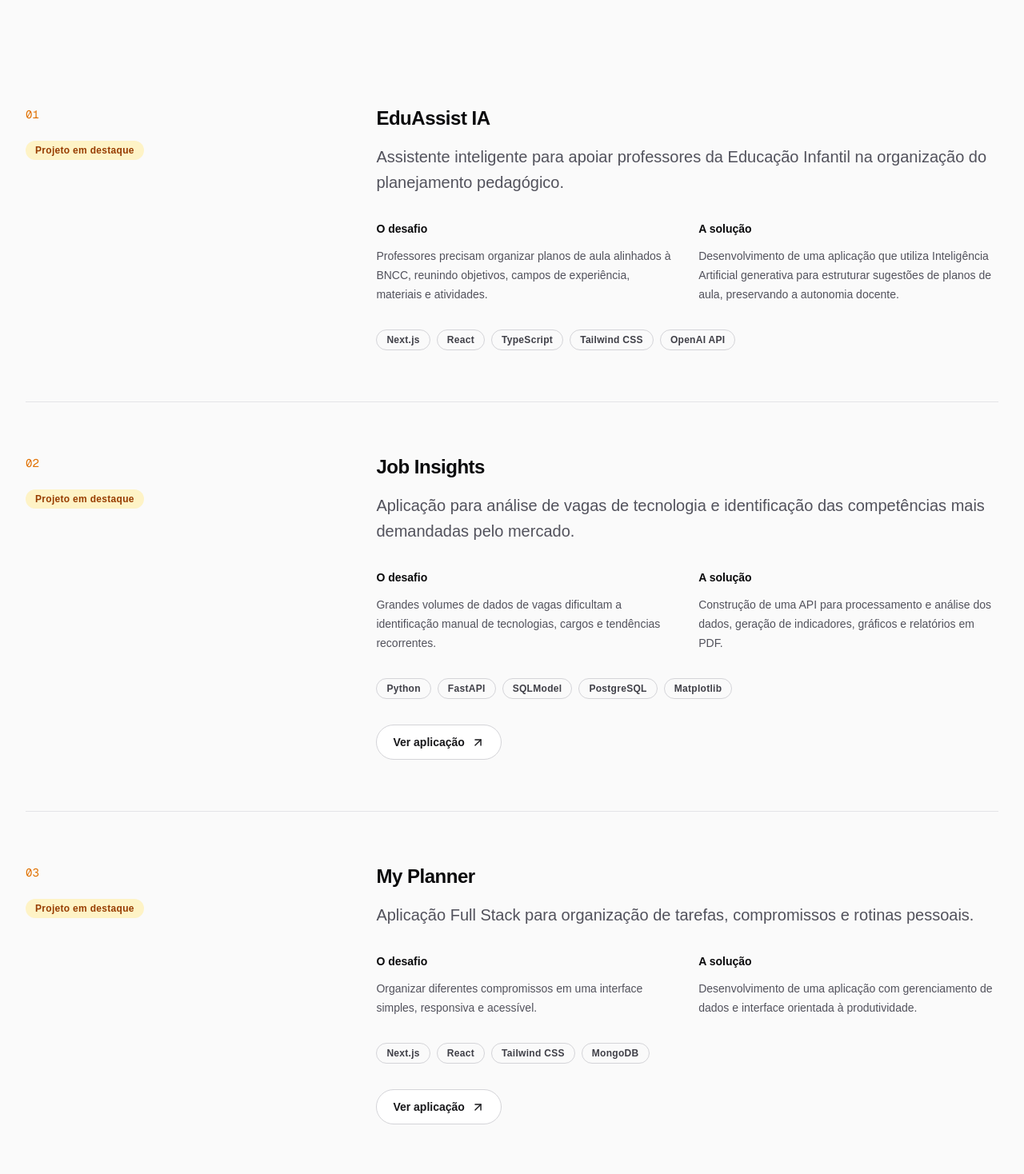
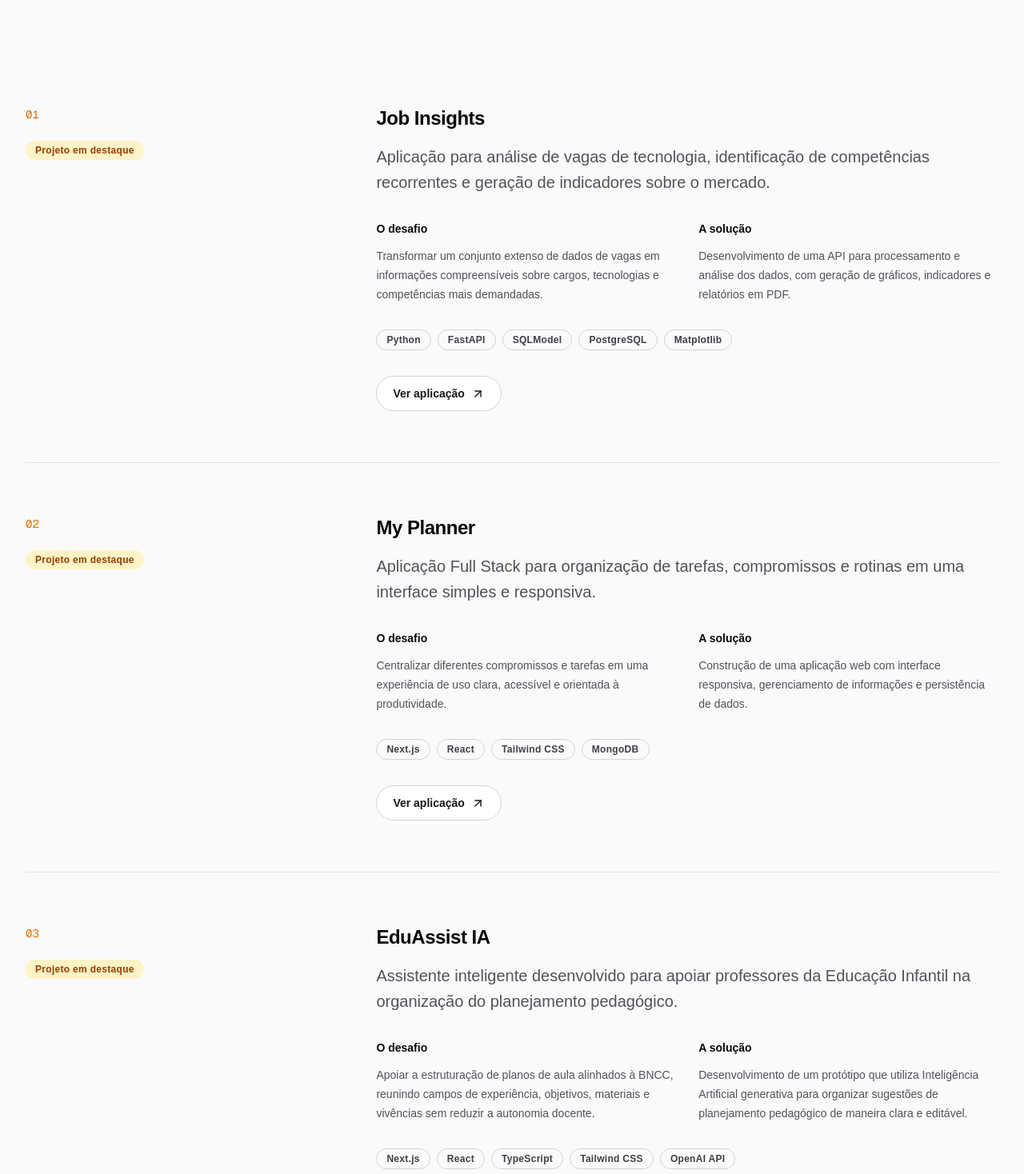
Before and after one commit to JaninyNobrega/portfolio, a Next.js app: page / in a window 1280 px wide. Shown: the part 1222-2690 px from the top of the page at 80% size. Built offline with nearby package versions, Linux system fonts and the light colour scheme.

Commit message:
feat: create section experience, contact, not-foud 404

```diff
--- /dev/null
+++ b/app/not-foud.tsx
@@ -0,0 +1,50 @@
+import { ArrowLeft } from "lucide-react";
+
+import { Button } from "@/src/components/ui/Button";
+import { Container } from "@/src/components/ui/Container";
+import { Heading } from "@/src/components/ui/Heading";
+import { Paragraph } from "@/src/components/ui/Paragraph";
+import { Section } from "@/src/components/ui/Section";
+
+export default function NotFound() {
+  return (
+    <Section className="flex min-h-svh items-center">
+      <Container size="default">
+        <div className="relative mx-auto max-w-3xl text-center">
+          <span
+            aria-hidden="true"
+            className="pointer-events-none absolute inset-0 -z-10 flex items-center justify-center text-[12rem] font-bold tracking-[-0.08em] text-zinc-100 dark:text-zinc-900"
+          >
+            404
+          </span>
+
+          <Heading
+            as="h1"
+            size="hero"
+            className="text-balance"
+          >
+            Nem todo problema precisa de software. Este caminho, por exemplo, leva a uma página que não existe.
+          </Heading>
+
+          <Paragraph
+            size="large"
+            className="mx-auto mt-8 max-w-2xl"
+          >
+            A página que você procura pode ter sido movida,
+            removida ou simplesmente nunca existiu.
+          </Paragraph>
+
+          <div className="mt-12 flex justify-center">
+            <Button
+              href="/"
+              size="large"
+            >
+              <ArrowLeft size={18} />
+              Voltar ao início
+            </Button>
+          </div>
+        </div>
+      </Container>
+    </Section>
+  );
+}
--- a/src/components/layout/Footer.tsx
+++ b/src/components/layout/Footer.tsx
@@ -11,7 +11,7 @@ const gmailUrl =
 
 export function Footer() {
   return (
-    <footer className="border-t border-zinc-200 bg-white py-24 dark:border-zinc-800 dark:bg-zinc-950">
+    <footer id="contato" className="border-t border-zinc-200 bg-white py-24 dark:border-zinc-800 dark:bg-zinc-950">
       <Container size="default">
         <div className="mx-auto max-w-3xl text-center">
           <p className="text-sm font-semibold uppercase tracking-[0.22em] text-amber-600 dark:text-amber-400">
@@ -23,11 +23,17 @@ export function Footer() {
           </h2>
 
           <p className="mx-auto mt-6 max-w-2xl text-lg leading-8 text-zinc-600 dark:text-zinc-400">
-            Se você busca fortalecer uma equipe de desenvolvimento ou
-            transformar uma ideia em um produto digital, entre em contato.
+            Se meu trabalho despertou seu interesse, ficarei feliz em conversar
+            sobre oportunidades, projetos ou novos desafios.
           </p>
 
-          <div className="mt-12 flex flex-wrap justify-center gap-4">
+          <div className="mx-auto max-w-3xl mt-6 text-center">
+          <p className="text-sm font-semibold uppercase tracking-[0.22em] text-amber-600 dark:text-amber-400">
+            Contato
+          </p>
+
+          <div className="mt-6 flex flex-wrap justify-center gap-4">
+
             <Button
               href={gmailUrl}
               target="_blank"
@@ -49,6 +55,7 @@ export function Footer() {
               Conversar no WhatsApp
             </Button>
           </div>
+          </div>
 
           <div className="mt-20 border-t border-zinc-200 pt-8 dark:border-zinc-800">
             <p className="text-sm text-zinc-500">
--- a/src/components/sections/Experience.tsx
+++ b/src/components/sections/Experience.tsx
@@ -1,3 +1,84 @@
+import { ArrowRight } from "lucide-react";
+
+import { Container } from "@/src/components/ui/Container";
+import { Heading } from "@/src/components/ui/Heading";
+import { Paragraph } from "@/src/components/ui/Paragraph";
+import { Section } from "@/src/components/ui/Section";
+import { SectionTitle } from "@/src/components/ui/SectionTitle";
+
+const journey = [
+  {
+    period: "2013 — 2023",
+    title: "Engenharia e Gestão",
+    subtitle: "Engenharia Agrícola • Gestão de Contratos • Liderança",
+    description:
+      "Durante mais de uma década atuei na gestão de projetos, contratos, fiscalização de obras e coordenação de equipes. Essa experiência desenvolveu minha capacidade analítica, organização e tomada de decisão.",
+  },
+  {
+    period: "2024 — Atual",
+    title: "Tecnologia",
+    subtitle: "Desenvolvimento Full Stack",
+    description:
+      "Minha atuação passou a ser voltada ao desenvolvimento de aplicações modernas utilizando React, Next.js, TypeScript, Python e bancos de dados relacionais e NoSQL.",
+  },
+  {
+    period: "2026",
+    title: "Pesquisa Aplicada",
+    subtitle: "PICTA • EduAssist IA",
+    description:
+      "Atualmente como aluna bolsista SENAC, desenvolvo pesquisa aplicada envolvendo Inteligência Artificial Generativa na Educação Infantil, integrando desenvolvimento de software, UX e investigação científica.",
+  },
+];
+
 export function Experience() {
-  return <section id="experiencia" />;
+  return (
+    <Section
+      id="experiencia"
+      spacing="large"
+      className="border-b border-zinc-200 bg-white dark:border-zinc-800 dark:bg-zinc-950"
+    >
+      <Container size="wide">
+        <SectionTitle
+          eyebrow="Trajetória"
+          title="Cada etapa ampliou minha capacidade de resolver problemas."
+          description="Minha carreira evoluiu da engenharia para o desenvolvimento de software, mantendo o mesmo objetivo: transformar problemas complexos em soluções bem estruturadas."
+        />
+
+        <div className="mt-20 space-y-16">
+          {journey.map((item) => (
+            <article
+              key={item.title}
+              className="grid gap-8 border-t border-zinc-200 pt-10 first:border-t-0 first:pt-0 dark:border-zinc-800 lg:grid-cols-[180px_1fr]"
+            >
+              <div>
+                <span className="font-mono text-sm text-amber-600 dark:text-amber-400">
+                  {item.period}
+                </span>
+              </div>
+
+              <div>
+                <Heading as="h3" size="card">
+                  {item.title}
+                </Heading>
+
+                <p className="mt-2 text-sm font-medium text-zinc-500">
+                  {item.subtitle}
+                </p>
+
+                <Paragraph className="mt-5 max-w-3xl">
+                  {item.description}
+                </Paragraph>
+
+                <div className="mt-6 inline-flex items-center gap-2 text-sm font-medium text-amber-600 dark:text-amber-400">
+                  Evolução profissional
+
+                  <ArrowRight size={16} />
+                </div>
+              </div>
+            </article>
+          ))}
+        </div>
+      </Container>
+    </Section>
+  );
 }
--- a/src/data/project.ts
+++ b/src/data/project.ts
@@ -2,13 +2,53 @@ import type { Project } from "@/src/types/project";
 
 export const projects: Project[] = [
   {
+    title: "Job Insights",
+    category: "Análise de dados e desenvolvimento Full Stack",
+    description:
+      "Aplicação para análise de vagas de tecnologia, identificação de competências recorrentes e geração de indicadores sobre o mercado.",
+    challenge:
+      "Transformar um conjunto extenso de dados de vagas em informações compreensíveis sobre cargos, tecnologias e competências mais demandadas.",
+    solution:
+      "Desenvolvimento de uma API para processamento e análise dos dados, com geração de gráficos, indicadores e relatórios em PDF.",
+    technologies: [
+      "Python",
+      "FastAPI",
+      "SQLModel",
+      "PostgreSQL",
+      "Matplotlib",
+    ],
+    status: "published",
+    liveUrl: "https://job-insights-vagas.netlify.app/",
+    featured: true,
+  },
+  {
+    title: "My Planner",
+    category: "Produtividade e organização pessoal",
+    description:
+      "Aplicação Full Stack para organização de tarefas, compromissos e rotinas em uma interface simples e responsiva.",
+    challenge:
+      "Centralizar diferentes compromissos e tarefas em uma experiência de uso clara, acessível e orientada à produtividade.",
+    solution:
+      "Construção de uma aplicação web com interface responsiva, gerenciamento de informações e persistência de dados.",
+    technologies: [
+      "Next.js",
+      "React",
+      "Tailwind CSS",
+      "MongoDB",
+    ],
+    status: "published",
+    liveUrl: "https://my-planner-murex.vercel.app/",
+    featured: true,
+  },
+  {
     title: "EduAssist IA",
+    category: "Pesquisa aplicada e Inteligência Artificial",
     description:
-      "Assistente inteligente para apoiar professores da Educação Infantil na organização do planejamento pedagógico.",
+      "Assistente inteligente desenvolvido para apoiar professores da Educação Infantil na organização do planejamento pedagógico.",
     challenge:
-      "Professores precisam organizar planos de aula alinhados à BNCC, reunindo objetivos, campos de experiência, materiais e atividades.",
+      "Apoiar a estruturação de planos de aula alinhados à BNCC, reunindo campos de experiência, objetivos, materiais e vivências sem reduzir a autonomia docente.",
     solution:
-      "Desenvolvimento de uma aplicação que utiliza Inteligência Artificial generativa para estruturar sugestões de planos de aula, preservando a autonomia docente.",
+      "Desenvolvimento de um protótipo que utiliza Inteligência Artificial generativa para organizar sugestões de planejamento pedagógico de maneira clara e editável.",
     technologies: [
       "Next.js",
       "React",
@@ -16,47 +56,8 @@ export const projects: Project[] = [
       "Tailwind CSS",
       "OpenAI API",
     ],
+    status: "in-development",
+    caseStudyUrl: "#pesquisa",
     featured: true,
   },
-  {
-    title: "Job Insights",
-    description:
-      "Aplicação para análise de vagas de tecnologia e identificação das competências mais demandadas pelo mercado.",
-    challenge:
-      "Grandes volumes de dados de vagas dificultam a identificação manual de tecnologias, cargos e tendências recorrentes.",
-    solution:
-      "Construção de uma API para processamento e análise dos dados, geração de indicadores, gráficos e relatórios em PDF.",
-    technologies: [
-      "Python",
-      "FastAPI",
-      "SQLModel",
-      "PostgreSQL",
-      "Matplotlib",
-    ],
-    liveUrl: "https://job-insights-vagas.netlify.app/",
-    featured: true,
-  },
-  {
-    title: "My Planner",
-    description:
-      "Aplicação Full Stack para organização de tarefas, compromissos e rotinas pessoais.",
-    challenge:
-      "Organizar diferentes compromissos em uma interface simples, responsiva e acessível.",
-    solution:
-      "Desenvolvimento de uma aplicação com gerenciamento de dados e interface orientada à produtividade.",
-    technologies: ["Next.js", "React", "Tailwind CSS", "MongoDB"],
-    liveUrl: "https://my-planner-murex.vercel.app/",
-    featured: true,
-  },
-  {
-    title: "FreelaHub",
-    description:
-      "API REST para gerenciamento de usuários e projetos em uma plataforma de serviços freelancers.",
-    challenge:
-      "Criar uma estrutura segura para cadastro, autenticação e gerenciamento de projetos.",
-    solution:
-      "Implementação de uma API com autenticação JWT, persistência em banco de dados e documentação interativa.",
-    technologies: ["Python", "FastAPI", "PostgreSQL", "JWT", "Swagger"],
-    featured: false,
-  },
 ];
--- a/src/types/project.ts
+++ b/src/types/project.ts
@@ -1,10 +1,18 @@
+export type ProjectStatus =
+  | "published"
+  | "in-development"
+  | "research";
+
 export interface Project {
   title: string;
+  category: string;
   description: string;
   challenge: string;
   solution: string;
   technologies: string[];
+  status: ProjectStatus;
+  liveUrl?: string;
   repositoryUrl?: string;
-  liveUrl?: string;
+  caseStudyUrl?: string;
   featured?: boolean;
 }
```
